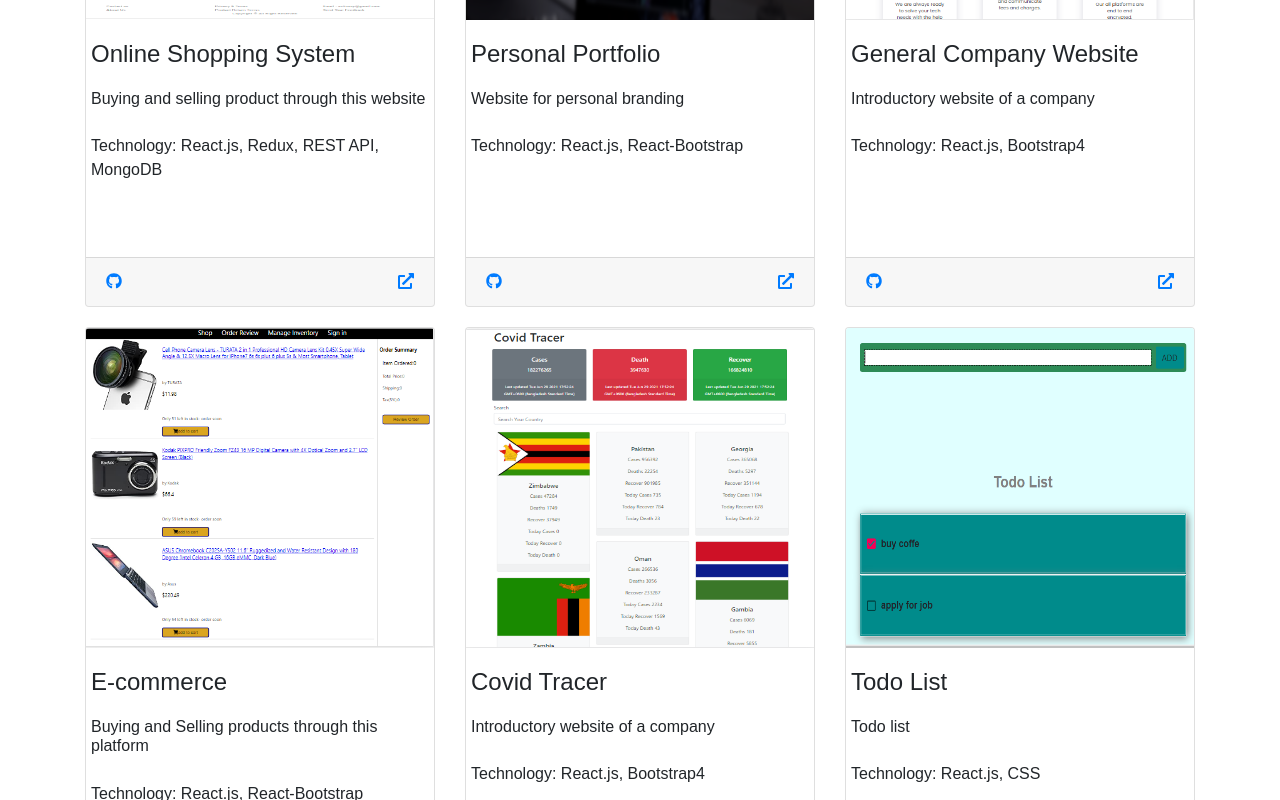
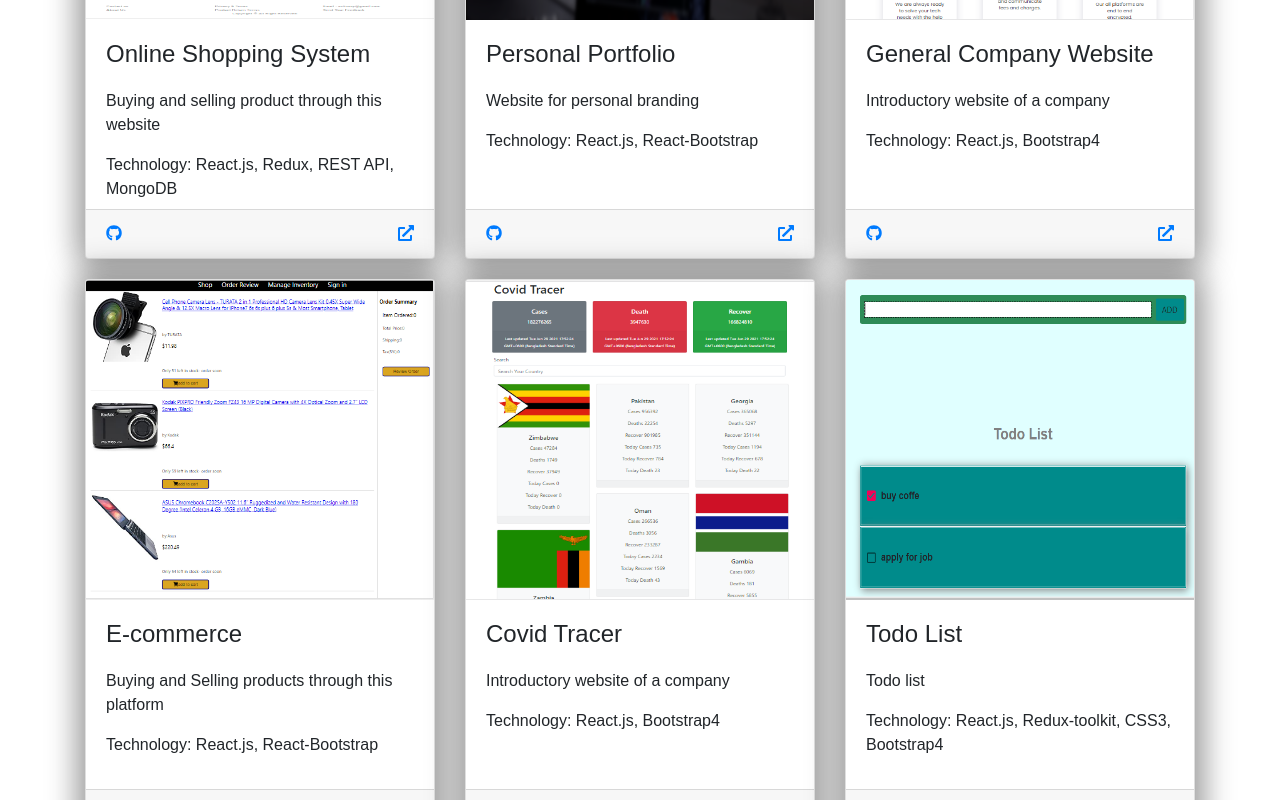
Before and after one commit to alaminsahed/portfolio, a React (Create React App) app: page / in a window 1280 px wide. Shown: the part 3000-3800 px from the top of the page. Built offline with nearby package versions, Linux system fonts and the light colour scheme.

Commit message:
project filter solved

```diff
--- a/src/Component/CSS/ProjectDetails.css
+++ b/src/Component/CSS/ProjectDetails.css
@@ -1,18 +1,26 @@
-.card-info{
+.card-info {
   margin-top: 20px;
 }
 
-.card{
-    height: 38rem;
+.card {
+  height: 35rem;
+  box-shadow: 5px 5px 30px 7px rgba(0, 0, 0, 0.25),
+    -5px -5px 30px 7px rgba(0, 0, 0, 0.22);
+  cursor: pointer;
+  transition: 0.4s;
+}
+.card:hover {
+    transform: scale(0.9, 0.9);
+    box-shadow: 5px 5px 30px 15px rgba(0,0,0,0.25),
+      -5px -5px 30px 15px rgba(0,0,0,0.22);
   }
 
-.tech-row{
+.tech-row {
   /* justify-content: center; */
   padding-top: 6%;
 }
 
-.project-icon{
+.project-icon {
   /* justify-content: end; */
   margin-left: 148px;
-
 }
--- a/src/Component/PojectDetails.js
+++ b/src/Component/PojectDetails.js
@@ -1,5 +1,5 @@
 import React from "react";
-import { Card, Col, Row } from "react-bootstrap";
+import { Card, Col, Row, Container } from "react-bootstrap";
 import "./CSS/ProjectDetails.css";
 import { library } from "@fortawesome/fontawesome-svg-core";
 import { fab } from "@fortawesome/free-brands-svg-icons";
@@ -13,6 +13,7 @@ const PojectDetails = ({ info }) => {
 
   return (
     <div className="card-info">
+
       <Card className="card">
         <Card.Img
           variant="top"
@@ -20,6 +21,7 @@ const PojectDetails = ({ info }) => {
           style={{ height: "20em", overflow: "hidden" }}
         />
         <Card.Body>
+        <Container>
           <Row>
             <Card.Title>
               <h4>{name}</h4>
@@ -27,14 +29,15 @@ const PojectDetails = ({ info }) => {
           </Row>
           <Row>
             <Card.Text>
-              <h6>{des}</h6>
+              {des}
             </Card.Text>
           </Row>
           <Row className="tech-row">
             <Card.Text>
-              <h8>Technology: {stack}</h8>
+              Technology: {stack}
             </Card.Text>
           </Row>
+          </Container>
         </Card.Body>
         <Card.Footer>
          <Row>
@@ -54,6 +57,7 @@ const PojectDetails = ({ info }) => {
          </Row>
         </Card.Footer>
       </Card>
+
     </div>
   );
 };
--- a/src/Component/Projects.js
+++ b/src/Component/Projects.js
@@ -28,13 +28,35 @@ const Projects = () => {
               <Tab eventKey="all" title="All">
                 <Row>
                   {data.map((info) => (
-                  <Col md={4}>
-                      <ProjectDetails key={info.id} info={info} />
-                      </Col>
+                    <Col md={4} key={info.id}>
+                      <ProjectDetails info={info} />
+                    </Col>
                   ))}
                 </Row>
               </Tab>
-              <Tab eventKey="frontend" title="Front-end"></Tab>
+              <Tab eventKey="frontend" title="Front-end">
+                <Row>
+                  {data
+                    .filter((info) => info.topic === "frontend")
+                    .map((project) => (
+                      <Col md={4} key={project.id}>
+                        <ProjectDetails key={project.id} info={project} />
+                      </Col>
+                    ))}
+                  <Col md={4}>
+                    <Card>
+                      <Card.Img variant="top" src="holder.js/100px180" />
+                      <Card.Body>
+                        <Card.Title>Card Title</Card.Title>
+                        <Card.Text>
+                          Some quick example text to build on the card title and
+                          make up the bulk of the card's content.
+                        </Card.Text>
+                      </Card.Body>
+                    </Card>
+                  </Col>
+                </Row>
+              </Tab>
               <Tab eventKey="fullstack" title="Full-Stack"></Tab>
             </Tabs>
           </div>
--- a/src/Data/projectData.js
+++ b/src/Data/projectData.js
@@ -60,7 +60,7 @@ import img6 from "../image/project/t.PNG";
     id: 6,
     name: "Todo List",
     des: "Todo list",
-    stack: "React.js, CSS",
+    stack: "React.js, Redux-toolkit, CSS3, Bootstrap4",
     img:img6,
     demo:"https://alaminsahed.github.io/Todo-with-redux-toolkit/",
     git:"https://github.com/alaminsahed/Todo-with-redux-toolkit",
```
Lines whose indentation alone changed are shown as unchanged.
